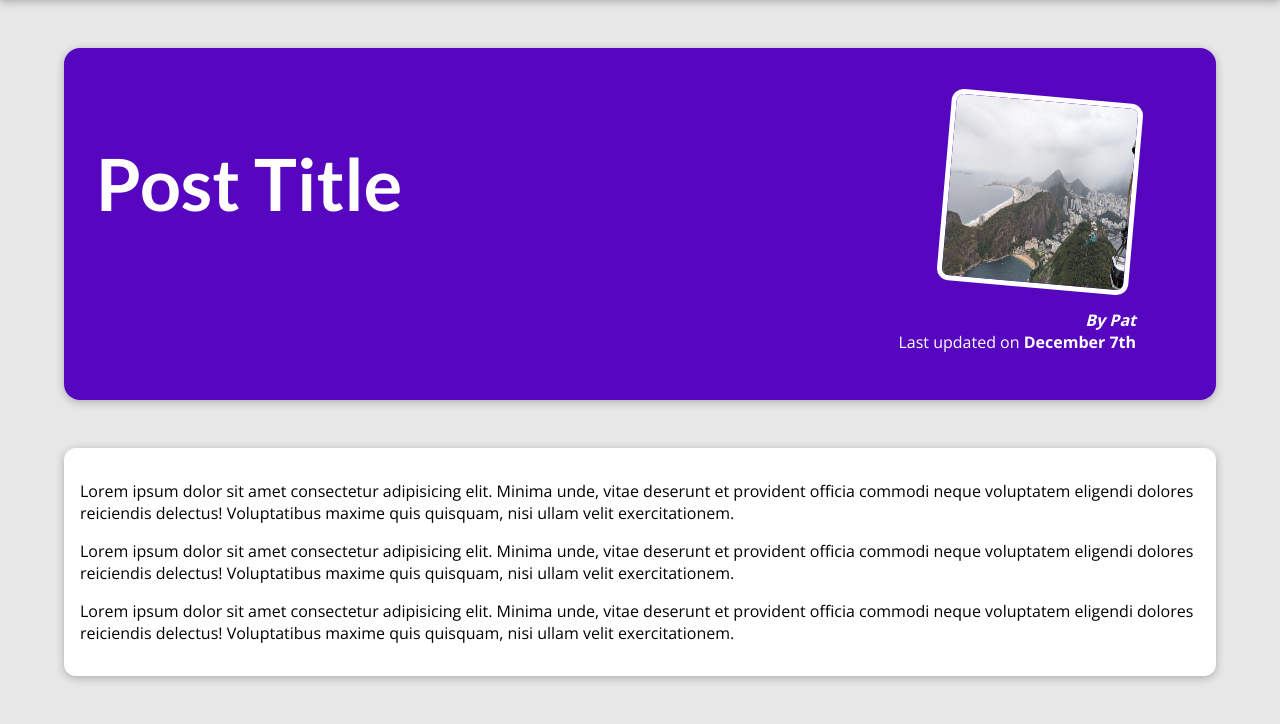
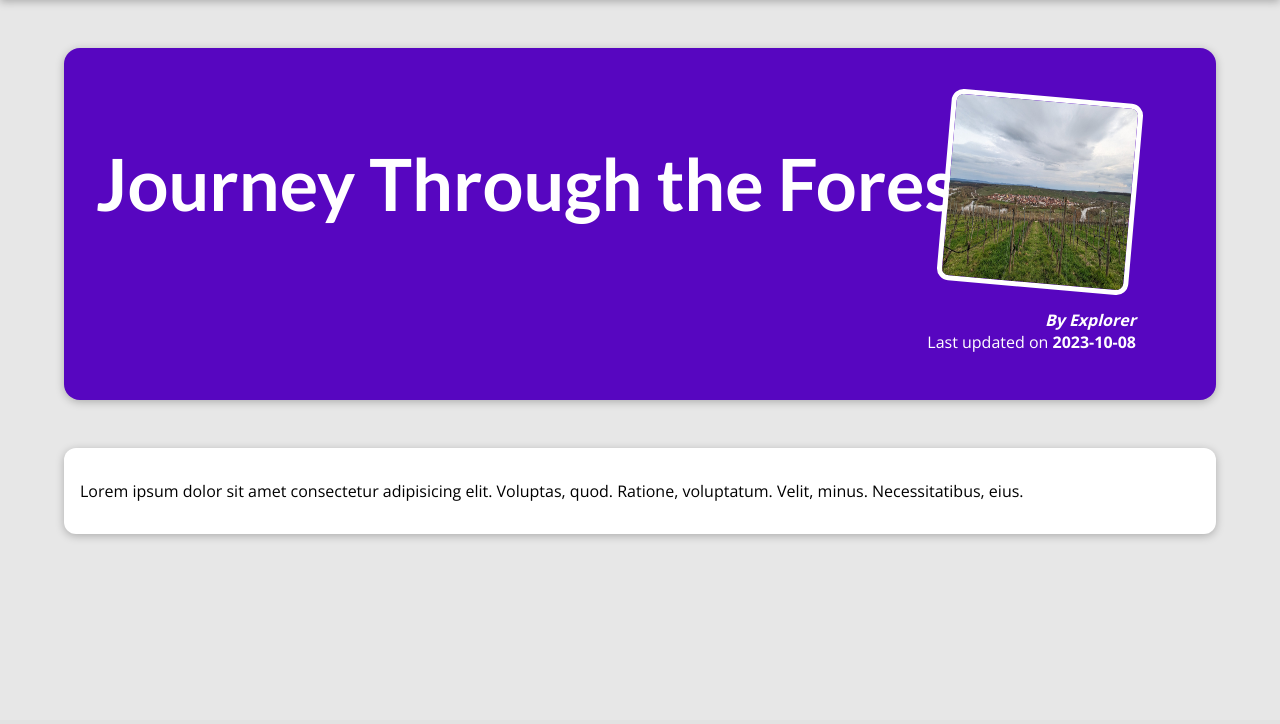
Before and after one commit to patrickhaetti/django-projects, a Django app: page /posts/forest-adventure in a window 1280 px wide. Shown: the part 80-804 px from the top of the page. After the commit the page ends 618 px from the top, so only its background shows below. Run offline with Django 3.2, Linux system fonts and the light colour scheme.

Commit message:
chapter 65

```diff
--- a/my_site/blog/templates/blog/post_detail.html
+++ b/my_site/blog/templates/blog/post_detail.html
@@ -1,7 +1,7 @@
 {% extends "base.html" %}
 {% load static %}
 
-{% block title %}This Post Title{% endblock %}
+{% block title %}{{ post.title }}{% endblock %}
 
 {% block css_files %}
 <link rel="stylesheet" href="{% static "blog/post-details.css" %}">
@@ -9,26 +9,18 @@
 
 {% block content %}
 <section id="summary">
-    <h2>Post Title</h2>
+    <h2>{{ post.title }}</h2>
 
     <article>
-        <img src="{% static "blog/images/image_3.png" %}" alt="Post Title">
-        <address>By Pat</address>
+        <img src="{% static "blog/images/"|add:post.image %}" alt="Post Title">
+        <address>By {{ post.author }}</address>
         <div>
-            Last updated on <time>December 7th</time>
+            Last updated on <time>{{ post.date }}</time>
         </div>
     </article>
 </section>
 
 <main>
-    <p>
-        Lorem ipsum dolor sit amet consectetur adipisicing elit. Minima unde, vitae deserunt et provident officia commodi neque voluptatem eligendi dolores reiciendis delectus! Voluptatibus maxime quis quisquam, nisi ullam velit exercitationem.
-    </p>
-    <p>
-        Lorem ipsum dolor sit amet consectetur adipisicing elit. Minima unde, vitae deserunt et provident officia commodi neque voluptatem eligendi dolores reiciendis delectus! Voluptatibus maxime quis quisquam, nisi ullam velit exercitationem.
-    </p>
-    <p>
-        Lorem ipsum dolor sit amet consectetur adipisicing elit. Minima unde, vitae deserunt et provident officia commodi neque voluptatem eligendi dolores reiciendis delectus! Voluptatibus maxime quis quisquam, nisi ullam velit exercitationem.
-    </p>
+    <p>{{ post.content|linebreaks }}</p>
 </main>
 {% endblock %}
--- a/my_site/blog/views.py
+++ b/my_site/blog/views.py
@@ -72,7 +72,12 @@ def starting_page(request):
     })
 
 def posts(request):
-    return render(request, "blog/all_posts.html")
+    return render(request, "blog/all_posts.html", {
+        "all_posts": all_posts
+    })
 
 def post_detail(request, slug):
-    return render(request, "blog/post_detail.html")
+    identified_post = next(post for post in all_posts if post['slug'] == slug)
+    return render(request, "blog/post_detail.html", {
+        "post": identified_post
+    })
```
Also changed, not shown: my_site/blog/templates/blog/all_posts.html (+3 -6 lines).
